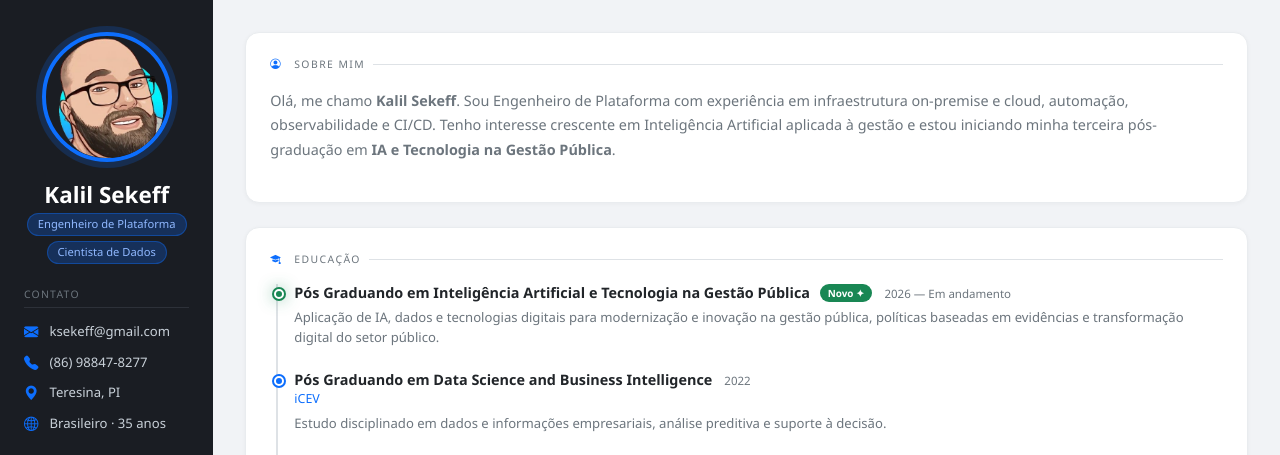
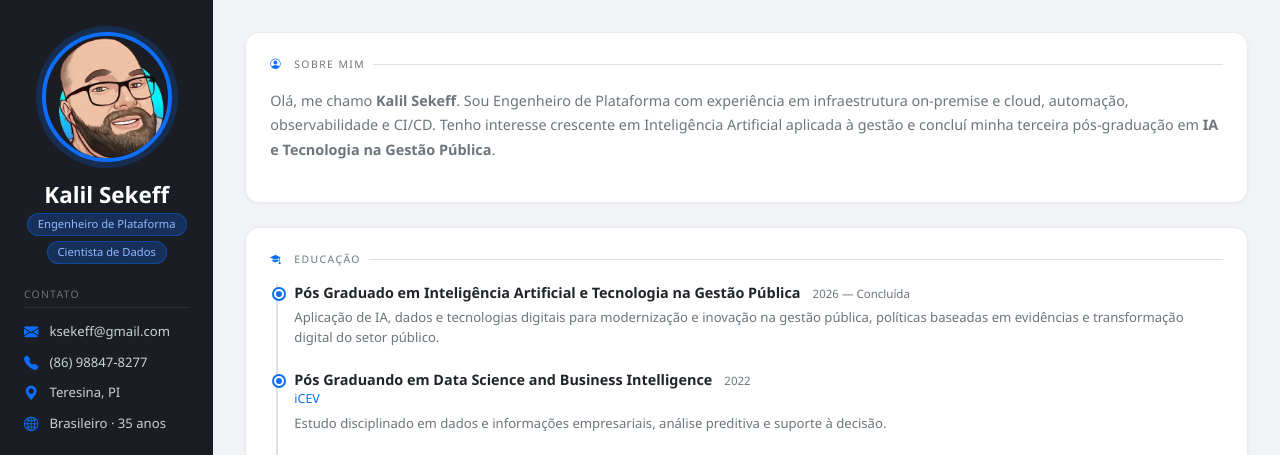
Before and after one commit to ksekeff/ksekeff.github.io, a plain HTML site: page index.html in a window 1280 px wide. Shown: the top 455 px of the page. Drawn offline with nearby package versions, Linux system fonts and the light colour scheme.

Commit message:
Atualiza status da terceira pós-graduação
Co-authored-by: Copilot <223556219+Copilot@users.noreply.github.com>

```diff
--- a/index.html
+++ b/index.html
@@ -151,8 +151,8 @@
             <p class="text-secondary" style="font-size:0.9rem; line-height:1.7;">
               Olá, me chamo <strong>Kalil Sekeff</strong>. Sou Engenheiro de Plataforma com
               experiência em infraestrutura on-premise e cloud, automação, observabilidade e CI/CD.
-              Tenho interesse crescente em Inteligência Artificial aplicada à gestão e estou
-              iniciando minha terceira pós-graduação em
+              Tenho interesse crescente em Inteligência Artificial aplicada à gestão e concluí
+              minha terceira pós-graduação em
               <strong>IA e Tecnologia na Gestão Pública</strong>.
             </p>
           </div>
@@ -164,13 +164,12 @@
             </p>
             <div class="timeline">
 
-              <div class="timeline-item new-item">
+              <div class="timeline-item">
                 <div class="ti-header">
                   <h5>
-                    Pós Graduando em Inteligência Artificial e Tecnologia na Gestão Pública
-                    <span class="badge-new">Novo ✦</span>
+                    Pós Graduado em Inteligência Artificial e Tecnologia na Gestão Pública
                   </h5>
-                  <span class="ti-period">2026 — Em andamento</span>
+                  <span class="ti-period">2026 — Concluída</span>
                 </div>
                 <div class="ti-org"><!-- coloque a instituição aqui --></div>
                 <p>
```
